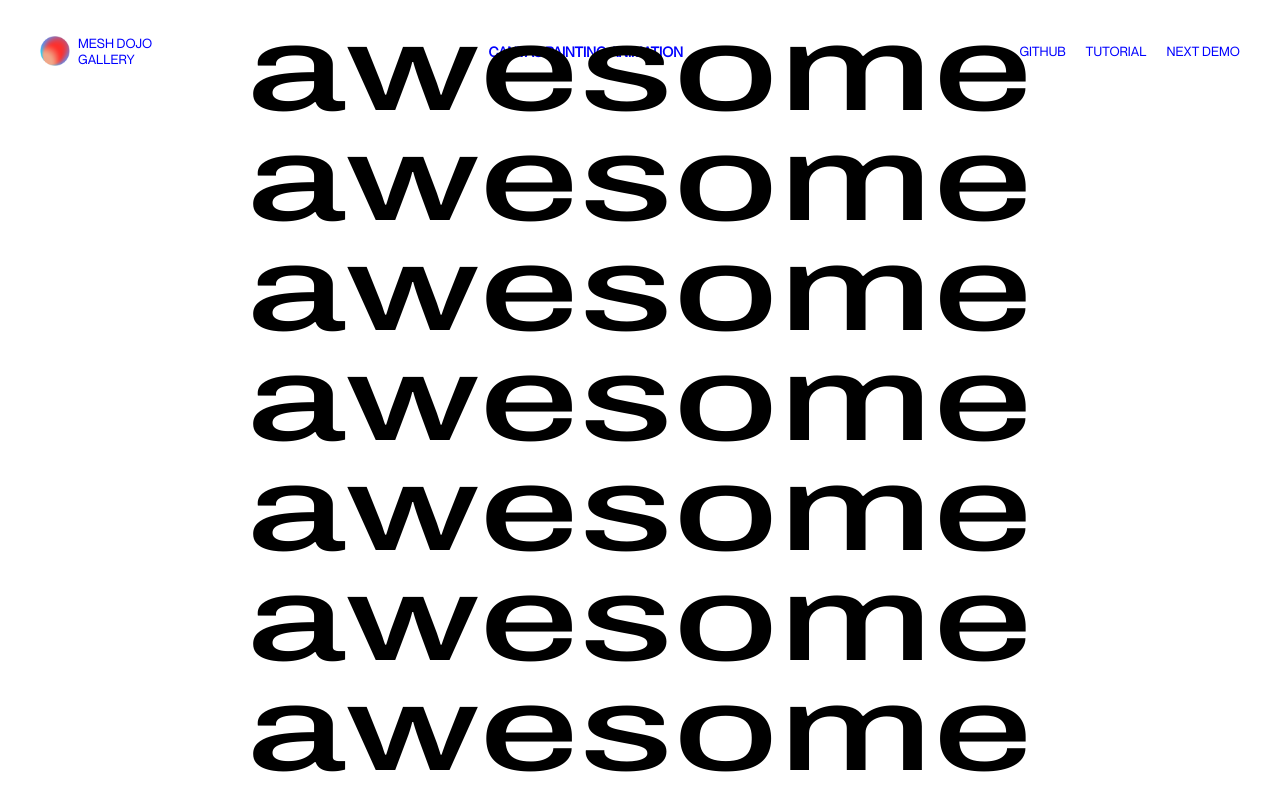
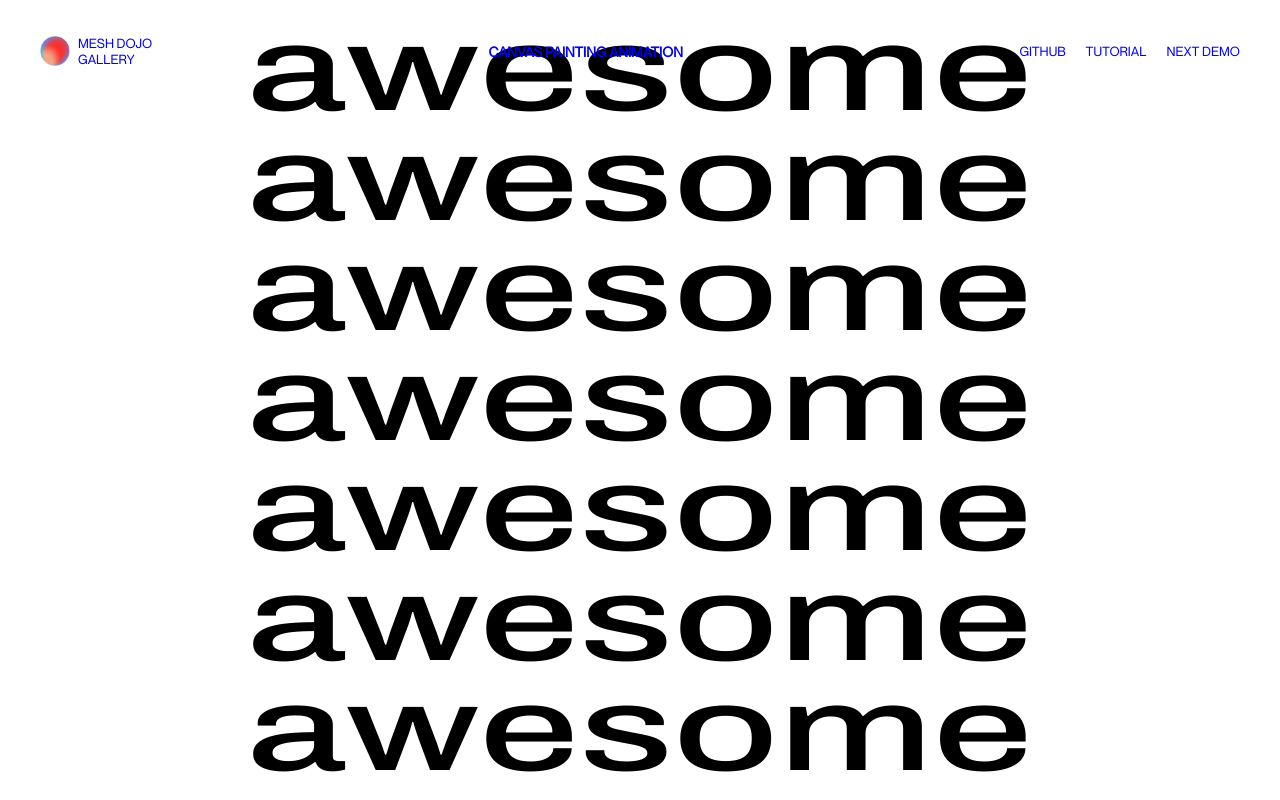
Before and after one commit to olivierlarose/animation-gallery, a Next.js app: page /font_variation in a window 1280 px wide. Built offline with nearby package versions, Linux system fonts and the light colour scheme.

Commit message:
fixed css

```diff
--- a/components/font-variation/_main.scss
+++ b/components/font-variation/_main.scss
@@ -7,7 +7,6 @@
     justify-content: center;
     flex-direction: column;
     position: relative;
-    z-index: 100;
       .word{
         display: flex;
         font-size: 120px;
--- a/styles/main.css
+++ b/styles/main.css
@@ -207,7 +207,6 @@
       -ms-flex-direction: column;
           flex-direction: column;
   position: relative;
-  z-index: 100;
 }
 
 .font-variation .word {
```
Also changed, not shown: 1 other file (tests, documents, lock files or other folders).
